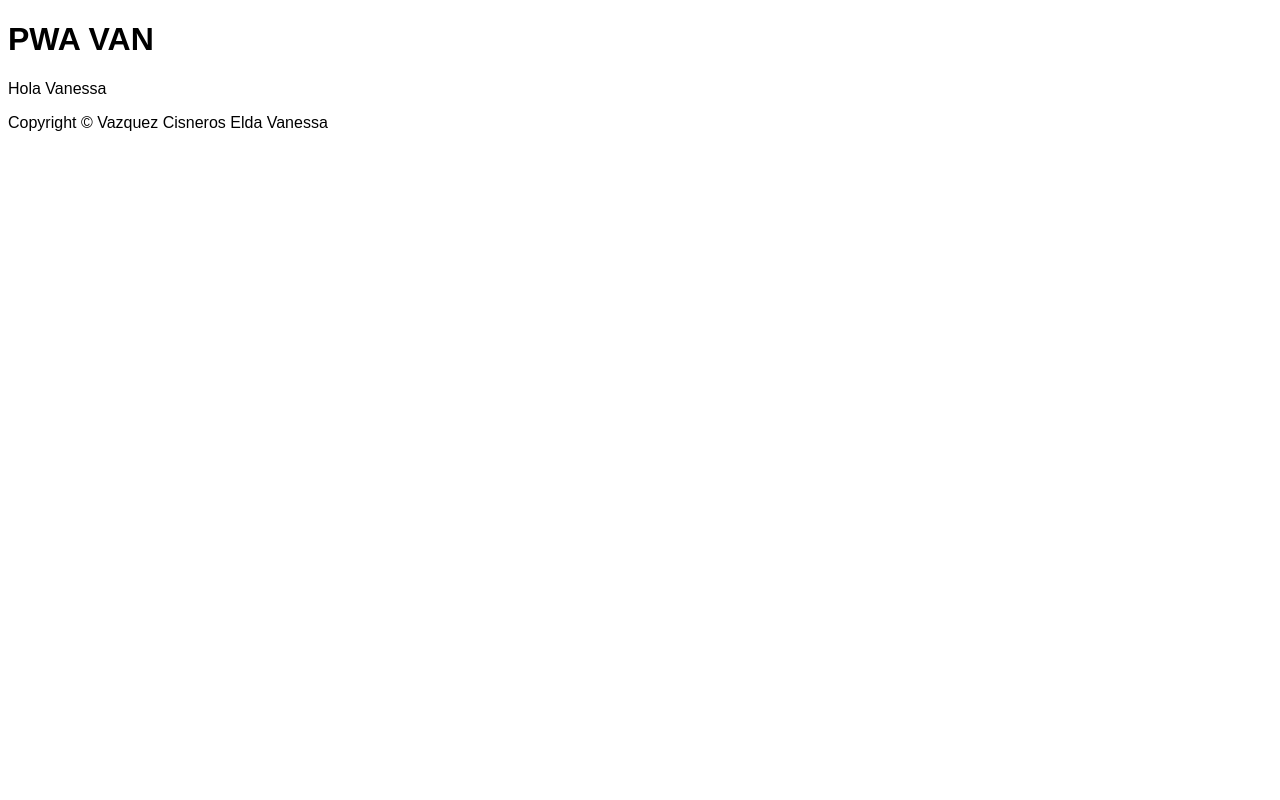
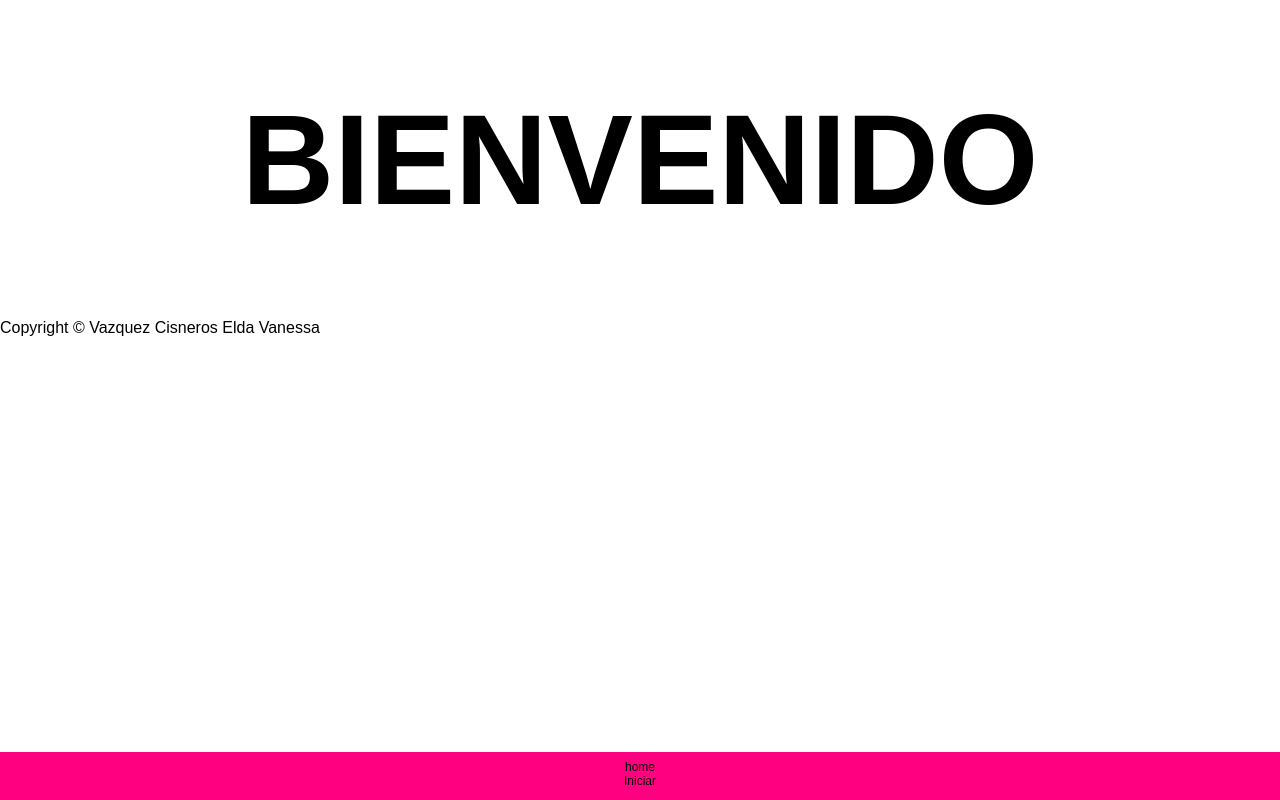
Before and after one commit to pwavan/pwa.gihub.io, a plain HTML site: page index.html in a window 1280 px wide. Drawn offline with Linux system fonts and the light colour scheme; files that its build step writes are made by us from their sources.

Commit message:
Update index.html

```diff
--- a/index.html
+++ b/index.html
@@ -27,8 +27,82 @@
     <script type="module" src="cmp/mi-footer.js"></script>
     <link rel="stylesheet" href="css/estilos.css">
   <body>
-    <h1> PWA VAN</h1>
-    <p>Hola Vanessa</p>
+
+     <style>
+      :root {
+        --color-primario: black;
+        --color-primario-fondo: #ff0080;
+        --color-contenido: black;
+        --color-contenido-fondo: white;
+        --color-active: #4646462c;
+        --font-family: -apple-system, BlinkMacSystemFont, Roboto, sans-serif;
+        color: var(--color-contenido);
+        background-color: var(--color-contenido-fondo);
+        font-family: var(--font-family);
+      }
+
+      body {
+        margin: 0;
+      }
+      nav {
+        position: fixed;
+        left: 0;
+        right: 0;
+        bottom: 0;
+      }
+
+      nav ul {
+        color: var(--color-primario);
+        background-color: var(--color-primario-fondo);
+        display: flex;
+        list-style-type: none;
+        justify-content: center;
+        align-items: stretch;
+        margin: 0;
+        padding: 0;
+      }
+
+      nav ul li a {
+        display: block;
+        color: var(--color-letra-primario);
+        font-size: 0.75rem;
+        text-decoration: none;
+        padding: 0.5rem 0.75rem 0.75rem 0.75rem;
+        text-align: center;
+      }
+
+      nav li a span.material-icons {
+        display: block;
+        margin-left: auto;
+        margin-right: auto;
+      }
+
+      nav ul li a:active {
+        background-color: var(--color-active);
+      }
+      h1{
+ text-align:center;
+
+font-size: 800%;
+         }
+
+    </style>
+  </head>
+  <body>
+    <form>
+      <div >
+        <h1>BIENVENIDO</h1>
+
+
+    </div>
+      <nav>
+        <ul>
+          <li>
+            <a class="btn bnt-secondary"href="formFisica.html"> <span class="material-icons">home</span>Iniciar </a>
+
+        </ul>
+      </nav>
+    </form>
     <footer>
       <p>
         <mi-footer></mi-footer>
```
